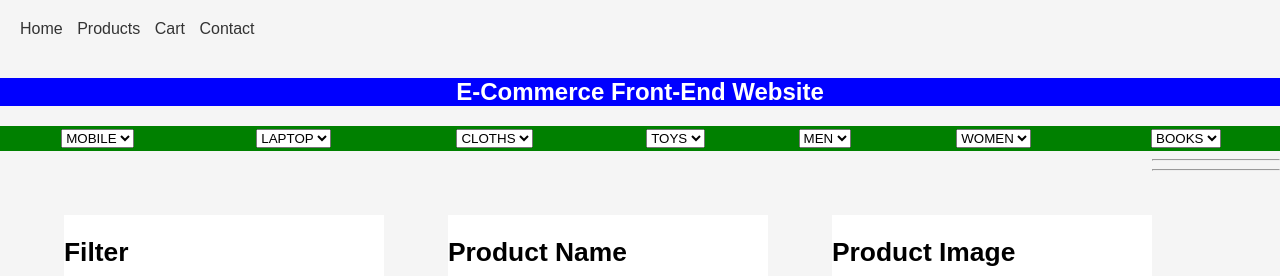
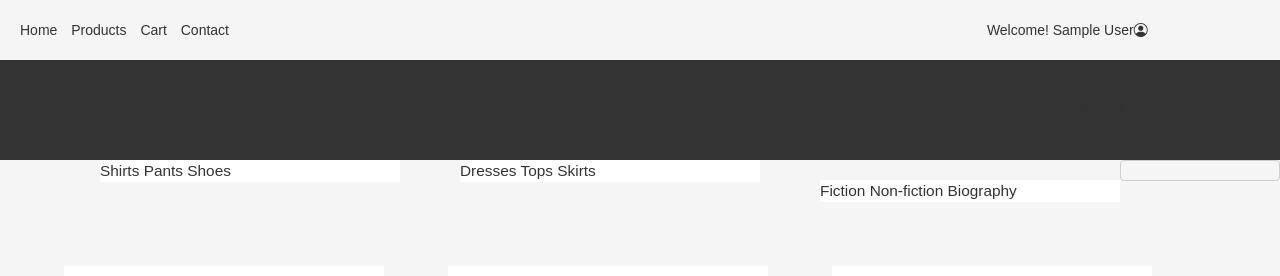
Before and after one commit to rajkumar060301/shoping-website, a PHP site: page /home.php in a window 1280 px wide. Shown: the top 276 px of the page. Run offline with PHP 8.4, Linux system fonts and the light colour scheme; the visitor is signed in with stand-in values (Sample User, id 1); tables that the repository leaves empty or names only in its code hold one stand-in row (values such as "Sample post"); lists and menus that the app fills with data are empty.

Commit message:
worked customer design front-end

```diff
--- a/home.php
+++ b/home.php
@@ -1,8 +1,33 @@
+<?php
+session_start();
+$id = $_SESSION['teamID'];
+include "config/config.php";
 
-<!DOCTYPE html>
+$fetch_query = "SELECT * FROM customer where `customer_id`='$id' ";
+
+$data_register = mysqli_query($myConnection, $fetch_query);
+
+if(mysqli_num_rows($data_register)>0){
+
+    $row_data = mysqli_fetch_array($data_register);
+
+} else {
+    echo "Record Not found";
+}
+
+?>
 <!DOCTYPE html>
 <html>
 <head>
+<link rel="stylesheet" href="https://cdn.jsdelivr.net/npm/bootstrap-icons@1.10.5/font/bootstrap-icons.css">
+
+<link rel="stylesheet" href="https://maxcdn.bootstrapcdn.com/bootstrap/3.4.1/css/bootstrap.min.css">
+  <script src="https://ajax.googleapis.com/ajax/libs/jquery/3.6.4/jquery.min.js"></script>
+  <script src="https://maxcdn.bootstrapcdn.com/bootstrap/3.4.1/js/bootstrap.min.js"></script>
+  <script src="https://cdn.datatables.net/1.13.4/js/jquery.dataTables.min.js"></script>
+
+
+
     <style type="text/css">
         div{
             width: 25%;
@@ -26,30 +51,62 @@
     <meta charset="utf-8">
     <title> E-Commerce Website</title>
 </head>
-<body style="background-color: whitesmoke;">
+<body style="background-color: whitesmoke;" >
 <nav>
         <ul>
             <li><a href="#">Home</a></li>
             <li><a href="#">Products</a></li>
-            <li><a href="#">Cart</a></li>
+            <li ><a id="card" href="#">Cart</a></li>
             <li><a href="#">Contact</a></li>
+            <li style="margin-left: 60%;"><a href="#">Welcome! <?php echo $row_data['customer_name'] ?></a><i class="bi bi-person-circle"></i></li>
+
         </ul>
     </nav>
-<h2 style="background-color:blue;color: white;text-align: center;">E-Commerce Front-End Website</h2>
-<table style="color:white;background-color:green;width: 100%;">
-    <th><select><option value="Mobile">MOBILE</option></select></th>
-    <th><select><option value="Laplop">LAPTOP</option></select></th>
-    <th><select><option value="Cloth">CLOTHS</option></select></th>
-    <th><select><option value="Toy">TOYS</option></select></th>
-    <th><select><option value="Men">MEN</option></select></th>
-    <th><select><option value="Women">WOMEN</option></select></th>
-    <th><select><option value="Book">BOOKS</option></select></th>
-</table>
+<!-- <h2 style="background-color:blue;color: white;text-align: center;">E-Commerce Front-End Website</h2> -->
+<header class="header-second">
 
+        <nav>
+            <ul id="top-menu">
+                <li><a href="#">Mobile</a></li>
+                <li><a href="#">Laptop</a></li>
+                <li><a href="#">Cloth</a></li>
+                <li><a href="#">Toy</a></li>
+                <li class="dropdown">
+                    <a href="#">Men</a>
+                    <div class="dropdown-content">
+                        <a href="#">Shirts</a>
+                        <a href="#">Pants</a>
+                        <a href="#">Shoes</a>
+                    </div>
+                </li>
+                <li class="dropdown">
+                    <a href="#">Women</a>
+                    <div class="dropdown-content">
+                        <a href="#">Dresses</a>
+                        <a href="#">Tops</a>
+                        <a href="#">Skirts</a>
+                    </div>
+                </li>
+                <li class="dropdown">
+                    <a href="#">Books</a>
+                    <div class="dropdown-content">
+                        <a href="#">Fiction</a>
+                        <a href="#">Non-fiction</a>
+                        <a href="#">Biography</a>
+                    </div>
+                </li>
+                <li><a href="#">All</a></li>
+            </ul>
+        </nav>
+    </header>
+    <!-- <section> </section> -->
+    <!-- <p  id="content-id"></p> -->
+    <pre  id="content-id"></pre>
 
-<div style="height: 100%;">
+    <div style="height: 100%;">
     <h2>Filter</h2>
     <form>
+        <!-- <div id="content-id"></div> -->
         <p><h4>PRICE</h4></p>
         <input type="checkbox" name="x[]" value="h1">under - 5000
         <input type="checkbox" name="x[]" value="h1"> 5000 - 7500
@@ -140,10 +197,12 @@
 
     </form>
 </div>
-<div style="height: 20%;">
-    <caption><h2>Product Name</h2></caption>
-    <p><h4>Apple </h4></p>
-    <p>128 GB ROM<br>
+
+
+<div class="description" >
+    <caption><h3>Product Name</h3></caption>
+    <p><h4 id="product-name-1">Apple </h4></p>
+    <p id="desc-1">128 GB ROM<br>
         15.49 cm (6.1 inch) Super Retina XDR Display<br>
         12MP + 12MP | 12MP Front Camera<br>
         A14 Bionic Chip with Next Generation Neural Engine Processor<br>
@@ -151,71 +210,53 @@
         Industry-leading IP68 Water Resistance<br>
         All Screen OLED Display<br>
         12MP TrueDepth Front Camera with Night Mode, 4K Dolby Vision HDR Recording<br>
-        <a href="FirstPage.html">See more</a>
-    <pre>
-
-
-			</pre>
-
-
     </p>
-</div>
-<div style="height:20%">
-    <caption><h2>Product Image</h2></caption>
-    <img src="https://rukminim1.flixcart.com/image/416/416/kg8avm80/mobile/j/f/9/apple-iphone-12-dummyapplefsn-original-imafwg8dkyh2zgrh.jpeg?q=70">
-    <h3 style="color: blue;">Price - 115999</h3>
-    <h3 style="color: indianred;background-color: yellow;text-align: center;"><a href="https://www.flipkart.com/apple-iphone-12-red-128-gb/p/itma7bd86885ed98?pid=MOBFWBYZUHPFWQRD&lid=LSTMOBFWBYZUHPFWQRDSKVDRO&marketplace=FLIPKART&q=Apple&store=search.flipkart.com&srno=s_1_6&otracker=search&otracker1=search&fm=organic&iid=faa724b2-6f9a-4519-ac97-58d8c318c44e.MOBFWBYZUHPFWQRD.SEARCH&ppt=None&ppn=None&ssid=t3p63xwt0g0000001631462231248&qH=9f6290f4436e5a23"; alt="Apple">BUY NOW</a></h3>
-</div>
-<hr>
-<div>
-
-    <p><h4>Samsung</h4></p>
-    <p>6 GB RAM | 128 GB ROM | Expandable Upto 1 TB<br>
-        16.26 cm (6.4 inch) HD+ Display<br>
-        48MP + 8MP + 2MP + 2MP | 13MP Front Camera<br>
-        6000 mAh Lithium-ion Batterys<br>
-        MediaTek Helio G80 Processor</p>
-    <a href="SecondPage.html">See more</a>
-    <pre>
-
-
-
-
-
-
-			</pre>
-</div>
-<div>
-    <img src="https://rukminim1.flixcart.com/image/416/416/kqqykcw0/mobile/n/a/d/galaxy-f22-sm-e225flbdins-samsung-original-imag4z99jwatcqtm.jpeg?q=70">
-    <h3 style="color: blue;">Price - 22599</h3>
-    <h3 style="color: indianred;background-color: yellow;text-align: center;"><a href="https://www.flipkart.com/checkout/init?otracker=search">BUY NOW</a></h3>
+    <a href="FirstPage.html">See more</a>
 
 </div>
-<hr>
-<div>
+<div class="product-item">
+    <caption><h4>Product Image</h4></caption>
+    <img src="img/apple.webp">
+    <h3 id="" style="color: blue;">Price - <span id="cost-1">115999</span></h3>
+    <button id="product-id-1" class="cart" style="background-color: orange;border:none;color:white"><i class="bi bi-cart3"></i>ADD TO CART</button> <button class="buy" style="background-color: red;color:white;border:none"><i class="bi bi-bag"></i>BUY NOW</button>
+</div>
+
+<div class="description" >
+    <p><h4>Samsung</h4></p>
+    <p>6 GB RAM | 128 GB ROM | Expandable Upto 1 TB<br> 16.26 cm (6.4 inch) HD+ Display<br>48MP + 8MP + 2MP + 2MP | 13MP Front Camera<br>6000 mAh Lithium-ion Batterys<br>MediaTek Helio G80 Processor
+    </p>
+    <a href="SecondPage.html">See more</a>
+</div>
+<div class="product-item" >
+<caption><h4>Product Image</h4></caption>
+    <img src="img/samsung.webp">
+    <h3 style="color: blue;">Price - <span> 22599</span></h3>
+    <button id="" class="cart" style="background-color: orange;border:none;color:white"><i class="bi bi-cart3"></i><a>ADD TO CART</a></button> <button class="buy" style="background-color: red;color:white;border:none"><i class="bi bi-bag"></i><a alt="Apple">BUY NOW</a></button>
+
+</div>
+<div class="description">
     <p><h4>Black Berry</h4></p>
     <p>4 GB RAM | 64 GB ROM | Expandable Upto 256 GB<br>
         15.21 cm (5.99 inch) Full HD+ Display<br>
         13MP + 13MP | 16MP Front Camera<br>
         4000 mAh Battery<br>
         Qualcomm SDM450 with 64 bit Octa-core 1.8GHz Cortex-A53 Processor<br>
-        <a href="ThirdPage.html">See more</a>
-    <pre>
+    </p>
+    <a href="ThirdPage.html">See more</a>
+
+</div>
+
+<div class="product-item" >
+<caption><h4>Product Image</h4></caption>
+    <img src="img/black-berry.webp">
+    <h3 style="color: blue;">Price - 13950</h3>
+    <button class="cart" style="background-color: orange;border:none;color:white"><i class="bi bi-cart3"></i><a>ADD TO CART</a></button> <button class="buy" style="background-color: red;color:white;border:none"><i class="bi bi-bag"></i><a alt="Apple">BUY NOW</a></button>
+</div>
 
 
 
 
 
-		</pre>
-
-    </p>
-</div>
-<div>
-    <img src="https://rukminim1.flixcart.com/image/416/416/jseyoi80/mobile/a/v/g/blackberry-evolve-evolve-original-imafdzvmbegkfjhn.jpeg?q=70">
-    <h3 style="color: blue;">Price - 13950</h3>
-    <h3 style="color: indianred;background-color: yellow;text-align: center;"><a href="https://www.flipkart.com/blackberry-evolve-black-64-gb/p/itmfdwhxj8vpzr2v?pid=MOBFDWBZW6YCXAVG&lid=LSTMOBFDWBZW6YCXAVGHD2TEW&marketplace=FLIPKART&q=blackberry+mobiles&store=tyy%2F4io&srno=s_1_2&otracker=AS_QueryStore_OrganicAutoSuggest_1_3_na_na_ps&otracker1=AS_QueryStore_OrganicAutoSuggest_1_3_na_na_ps&fm=SEARCH&iid=e661e148-9374-4e9d-951c-15ed6baa52e9.MOBFDWBZW6YCXAVG.SEARCH&ppt=sp&ppn=sp&ssid=1s37x1x4kw0000001631462620651&qH=eff2982b2f6fc7da">BUY NOW</a></h3>
-
-</div>
-
 </body>
+<script type="text/javascript" src="js/script.js"></script>
 </html>
```
